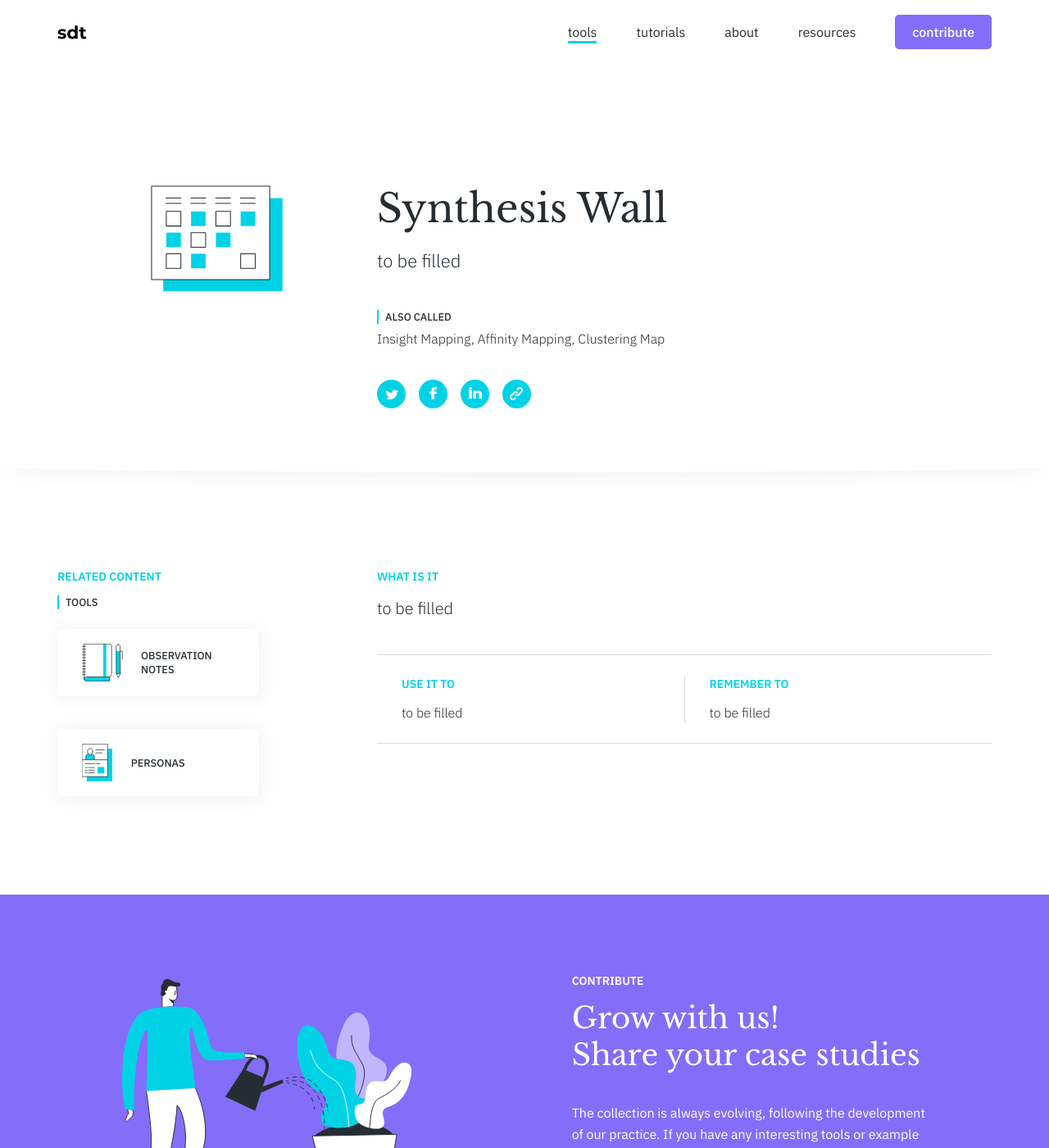
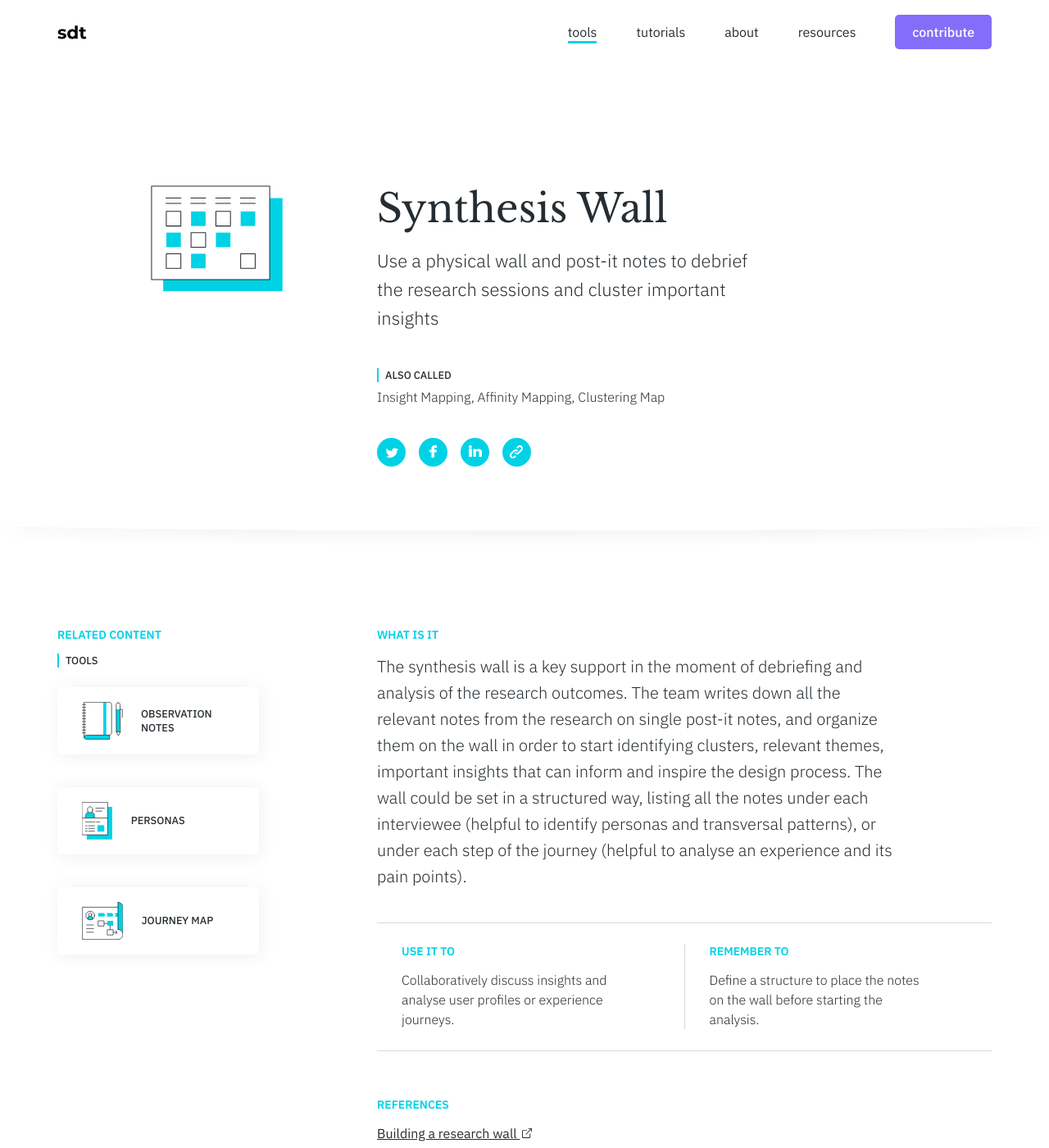
Before and after one commit to service-design-tools/sdt-website, a Jekyll site: the page built from _tools/synthesis-wall.md, in a window 1280 px wide and 1400 px high. Shown: the whole window at 82% size. Built offline with Jekyll 4.4.1, drawn with Linux system fonts in a browser that asks for light colours.

Commit message:
Update tool “synthesis-wall”

```diff
--- a/_tools/synthesis-wall.md
+++ b/_tools/synthesis-wall.md
@@ -1,6 +1,8 @@
 ---
 title: Synthesis Wall
-subtitle: to be filled
+subtitle: >-
+  Use a physical wall and post-it notes to debrief the research sessions and
+  cluster important insights
 properties:
   how:
     - Maps
@@ -45,7 +47,15 @@ related:
   tools:
     - Observation Notes
     - Personas
-use: to be filled
-reminder: to be filled
+    - Journey Map
+use: >-
+  Collaboratively discuss insights and analyse user profiles or experience
+  journeys.
+reminder: >-
+  Define a structure to place the notes on the wall before starting the
+  analysis.
+references:
+  - link: 'https://www.thisisservicedesigndoing.com/methods/building-a-research-wall'
+    name: Building a research wall
 ---
-to be filled
+The synthesis wall is a key support in the moment of debriefing and analysis of the research outcomes. The team writes down all the relevant notes from the research on single post-it notes, and organize them on the wall in order to start identifying clusters, relevant themes, important insights that can inform and inspire the design process. The wall could be set in a structured way, listing all the notes under each interviewee (helpful to identify personas and transversal patterns), or under each step of the journey (helpful to analyse an experience and its pain points).
```
